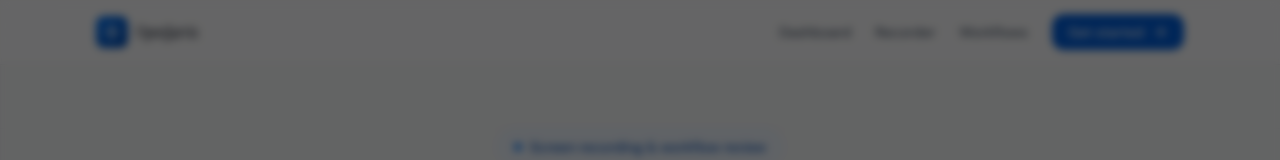
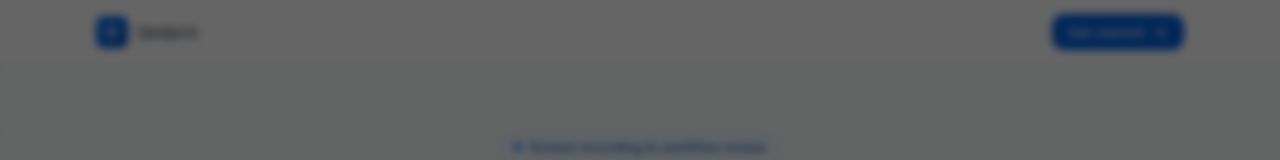
Before and after one commit to openjarvis-ai/openjarvis, a Next.js app: page / in a window 1280 px wide. Shown: the top 160 px of the page. Built offline with nearby package versions, Linux system fonts and the light colour scheme.

Commit message:
updated landing page

```diff
--- a/app/page.tsx
+++ b/app/page.tsx
@@ -72,25 +72,7 @@ export default function LandingPage() {
               OpenJarvis
             </span>
           </Link>
-          <nav className="flex items-center gap-4 sm:gap-6">
-            <Link
-              href="/dashboard"
-              className="hidden sm:inline text-sm font-medium text-surface-600 hover:text-surface-900 transition-colors"
-            >
-              Dashboard
-            </Link>
-            <Link
-              href="/recorder"
-              className="hidden sm:inline text-sm font-medium text-surface-600 hover:text-surface-900 transition-colors"
-            >
-              Recorder
-            </Link>
-            <Link
-              href="/workflows"
-              className="hidden sm:inline text-sm font-medium text-surface-600 hover:text-surface-900 transition-colors"
-            >
-              Workflows
-            </Link>
+          <nav className="flex items-center">
             <Link
               href="/dashboard"
               className="btn-primary text-sm px-4 py-2 shrink-0"
@@ -224,26 +206,6 @@ export default function LandingPage() {
               OpenJarvis
             </span>
           </div>
-          <nav className="flex items-center gap-8">
-            <Link
-              href="/dashboard"
-              className="text-sm text-surface-500 hover:text-surface-900 transition-colors"
-            >
-              Dashboard
-            </Link>
-            <Link
-              href="/recorder"
-              className="text-sm text-surface-500 hover:text-surface-900 transition-colors"
-            >
-              Recorder
-            </Link>
-            <Link
-              href="/workflows"
-              className="text-sm text-surface-500 hover:text-surface-900 transition-colors"
-            >
-              Workflows
-            </Link>
-          </nav>
         </div>
       </footer>
     </div>
--- a/components/layout/Sidebar.tsx
+++ b/components/layout/Sidebar.tsx
@@ -57,10 +57,12 @@ export function Sidebar() {
         )}
       >
         {/* Logo */}
-        <div
+        <Link
+          href="/"
+          onClick={() => setMobileOpen(false)}
           className={cn(
             "flex items-center h-16 px-5 border-b border-surface-200/60",
-            "dark:border-surface-800/60"
+            "dark:border-surface-800/60 hover:bg-surface-50/50 dark:hover:bg-surface-800/30 transition-colors"
           )}
         >
           <div className="flex items-center gap-3 min-w-0">
@@ -73,7 +75,7 @@ export function Sidebar() {
               </span>
             )}
           </div>
-        </div>
+        </Link>
 
         {/* Nav links */}
         <nav className="flex-1 px-3 py-4 space-y-1">
```
